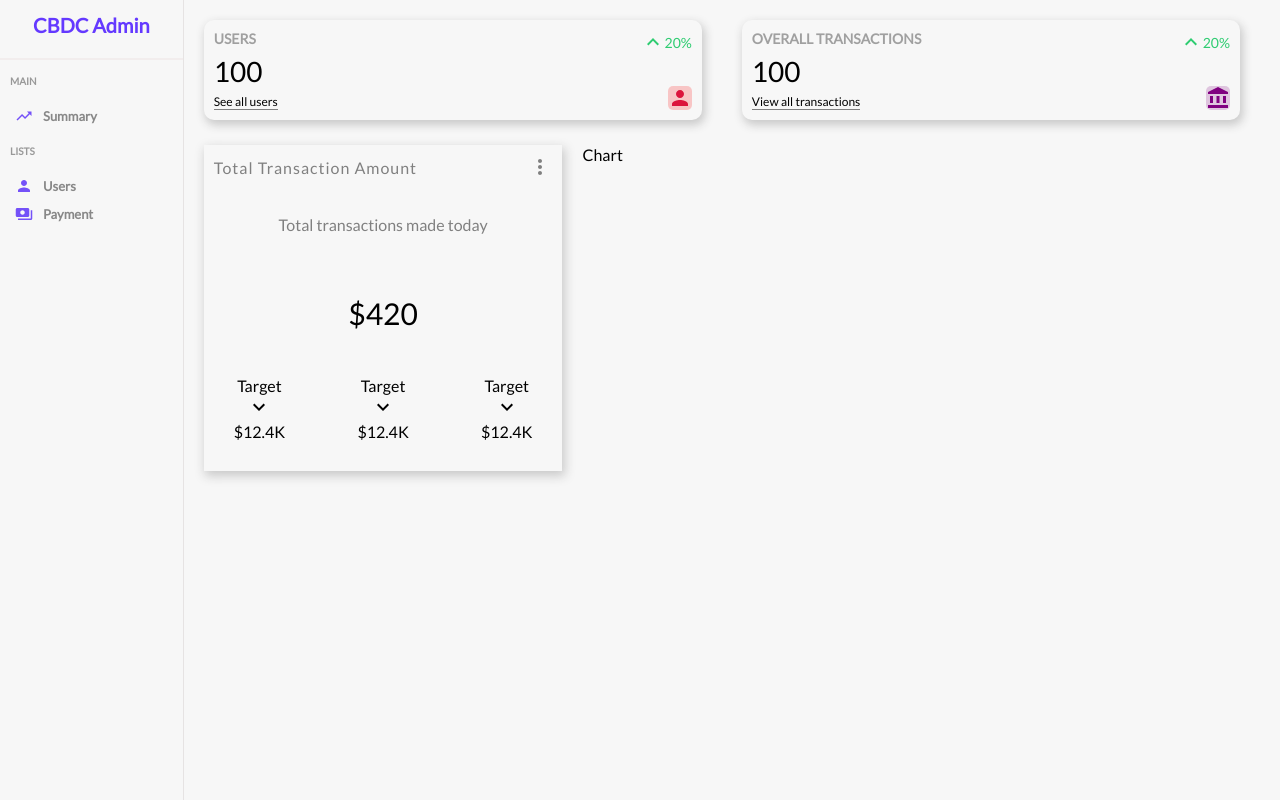
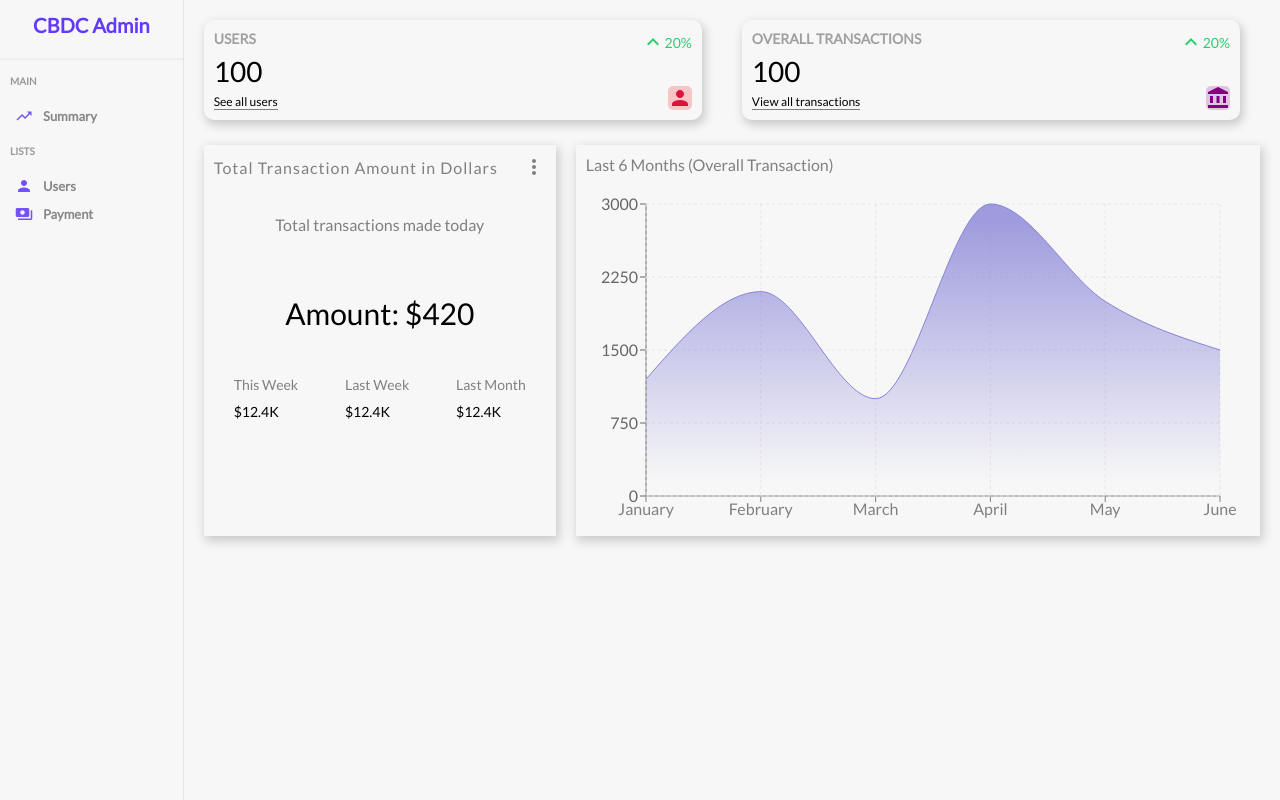
Before and after one commit to ziw224/oracle-transaction-tracker, a React (Create React App) app: page /admin in a window 1280 px wide. Built offline with nearby package versions, Linux system fonts and the light colour scheme.

Commit message:
update features and charts designs

```diff
--- a/package.json
+++ b/package.json
@@ -15,6 +15,7 @@
     "react-dom": "^18.2.0",
     "react-router-dom": "^6.18.0",
     "react-scripts": "5.0.1",
+    "recharts": "^2.10.1",
     "web-vitals": "^2.1.4"
   },
   "scripts": {
@@ -40,5 +41,8 @@
       "last 1 firefox version",
       "last 1 safari version"
     ]
+  },
+  "devDependencies": {
+    "@babel/plugin-proposal-private-property-in-object": "^7.21.11"
   }
 }
--- a/src/components/adminComponents/chart/Chart.js
+++ b/src/components/adminComponents/chart/Chart.js
@@ -1,7 +1,53 @@
-import "./chart.css"
+import "./chart.css";
+// Go to https://recharts.org/en-US/api for more information about making charts
+import {
+  AreaChart,
+  Area,
+  XAxis,
+  YAxis,
+  CartesianGrid,
+  Tooltip,
+  ResponsiveContainer,
+} from "recharts";
 
+const data = [
+  {name: "January", Total: 1200},
+  {name: "February", Total: 2100},
+  {name: "March", Total: 1000},
+  {name: "April", Total: 3000},
+  {name: "May", Total: 2000},
+  {name: "June", Total: 1500},
+];
 export const Chart = () => {
   return (
-    <div className="chart">Chart</div>
-  )
-}
+    <div className="chart">
+      <div className="title"> Last 6 Months (Overall Transaction)</div>
+      <ResponsiveContainer width="100%" aspect={2/1}>
+        <AreaChart
+          width={730}
+          height={250}
+          data={data}
+          margin={{ top: 10, right: 30, left: 0, bottom: 0 }}
+        >
+          <defs>
+            <linearGradient id="total" x1="0" y1="0" x2="0" y2="1">
+              <stop offset="5%" stopColor="#8884d8" stopOpacity={0.8} />
+              <stop offset="95%" stopColor="#8884d8" stopOpacity={0} />
+            </linearGradient>
+          </defs>
+          <XAxis dataKey="name" stroke="gray" />
+          <YAxis />
+          <CartesianGrid strokeDasharray="3 3" className="chartGrid"/>
+          <Tooltip />
+          <Area
+            type="monotone"
+            dataKey="Total"
+            stroke="#8884d8"
+            fillOpacity={1}
+            fill="url(#total)"
+          />
+        </AreaChart>
+      </ResponsiveContainer>
+    </div>
+  );
+};
--- a/src/components/adminComponents/chart/chart.css
+++ b/src/components/adminComponents/chart/chart.css
@@ -1,3 +1,15 @@
-.chart{
-    flex: 4
+.chart {
+  flex: 4;
+  -webkit-box-shadow: 2px 4px 10px 1px rgba(0, 0, 0, 0.47);
+  box-shadow: 2px 4px 10px 1px rgba(201, 201, 201, 47);
+  padding: 10px;
+  color: gray;
+
+  .title {
+    margin-bottom: 20px;
   }
+
+  .chartGrid {
+    stroke: rgb(233, 227, 227);
+  }
+}
--- a/src/components/adminComponents/featured/Featured.js
+++ b/src/components/adminComponents/featured/Featured.js
@@ -1,42 +1,39 @@
 import MoreVerrIcon from "@mui/icons-material/MoreVert";
-import { CircularProgressbar } from "react-circular-progressbar";
+// import { CircularProgressbar } from "react-circular-progressbar";
 import "react-circular-progressbar/dist/styles.css";
-import KeyboardArrowDownIcon from "@mui/icons-material/KeyboardArrowDown";
-import KeyboardArrowUpIcon from "@mui/icons-material/KeyboardArrowUp";
+
 
 import "./featured.css";
 export const Featured = () => {
   return (
     <div className="featured">
       <div className="top">
-        <h1 className="title">Total Transaction Amount</h1>
+        <h1 className="title">Total Transaction Amount in Dollars</h1>
         <MoreVerrIcon fontsize="small" />
       </div>
       <div className="bottom">
         {/* <div className="featuredChart">
           <CircularProgressbar value={70} text={"70%"} strokWidth={5} />
         </div> */}
+
         <p className="Bottomtitle">Total transactions made today </p>
-        <p className="amount"> $420 </p>
+        <p className="amount"> Amount: $420 </p>
         <div className="summary">
-          <div className="item">
-            <div className="itemTitle">Target</div>
-            <div className="itemResult">
-              <KeyboardArrowDownIcon fontsize="small" />
+        <div className="item">
+            <div className="item-title">This Week</div>
+            <div className="item-result">
               <div className="resultAmount">$12.4K</div>
             </div>
           </div>
           <div className="item">
-            <div className="itemTitle">Target</div>
-            <div className="itemResult">
-              <KeyboardArrowDownIcon fontsize="small" />
+            <div className="item-title">Last Week</div>
+            <div className="item-result">
               <div className="resultAmount">$12.4K</div>
             </div>
           </div>
           <div className="item">
-            <div className="itemTitle">Target</div>
-            <div className="itemResult">
-              <KeyboardArrowDownIcon fontsize="small" />
+            <div className="item-title">Last Month</div>
+            <div className="item-result">
               <div className="resultAmount">$12.4K</div>
             </div>
           </div>
--- a/src/components/adminComponents/featured/featured.css
+++ b/src/components/adminComponents/featured/featured.css
@@ -4,7 +4,7 @@
   box-shadow: 2px 4px 10px 1px rgba(201, 201, 201, 47);
   padding: 10px;
 
-    .top{
+  .top {
     display: flex;
     justify-content: space-between;
     align-items: center;
@@ -24,14 +24,14 @@
     justify-content: center;
     gap: 15px;
 
-      .featuredChart{
+    .featuredChart {
       width: 100px;
-        height:100px;
+      height: 100px;
     }
 
     .Bottomtitle {
       font-weight: 500;
-        color:grey;
+      color: grey;
     }
 
     .amount {
@@ -44,9 +44,29 @@
       align-items: center;
       justify-content: space-between;
 
-        .item{
+      .item {
         text-align: center;
+
+        .item-title {
+          font-size: 14px;
+          color: grey;
+        }
+
+        .item-result {
+          display: flex;
+          align-items: center;
+          margin-top: 10px;
+          font-size: 14px;
+
+          &.positive {
+            color: green;
+          }
+
+          &.negative {
+            color: red;
           }
         }
       }
     }
+  }
+}
--- a/src/context/GlobalState.js
+++ b/src/context/GlobalState.js
@@ -8,7 +8,7 @@ const initialState = {
 
 const fetchData = async () => {
   try {
-    const response = await fetch("http://localhost:8000/");
+    const response = await fetch("http://150.136.246.83:8000/table/test", {mode:'cors'});
     const data = await response.json();
     return data;
   } catch (error) {
```
Also changed, not shown: 1 other file (tests, documents, lock files or other folders). Lines whose indentation alone changed are shown as unchanged.
